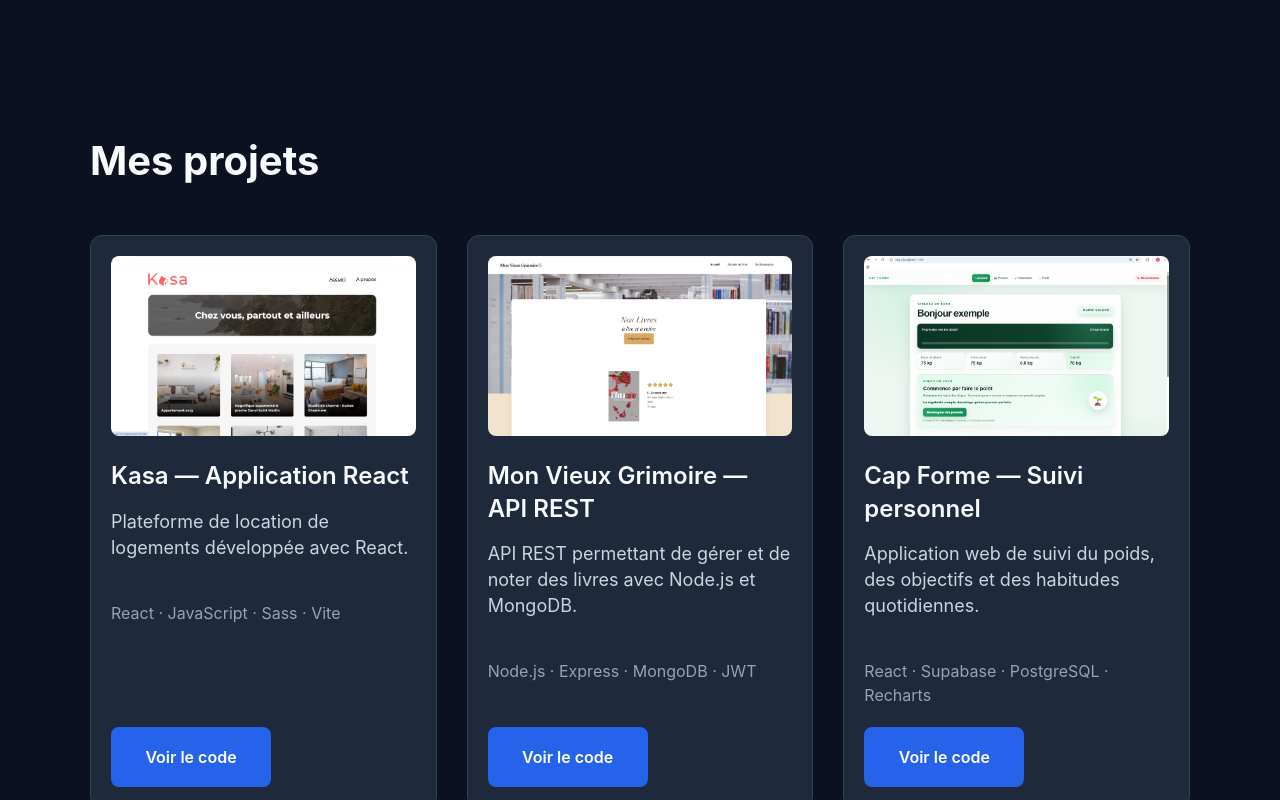
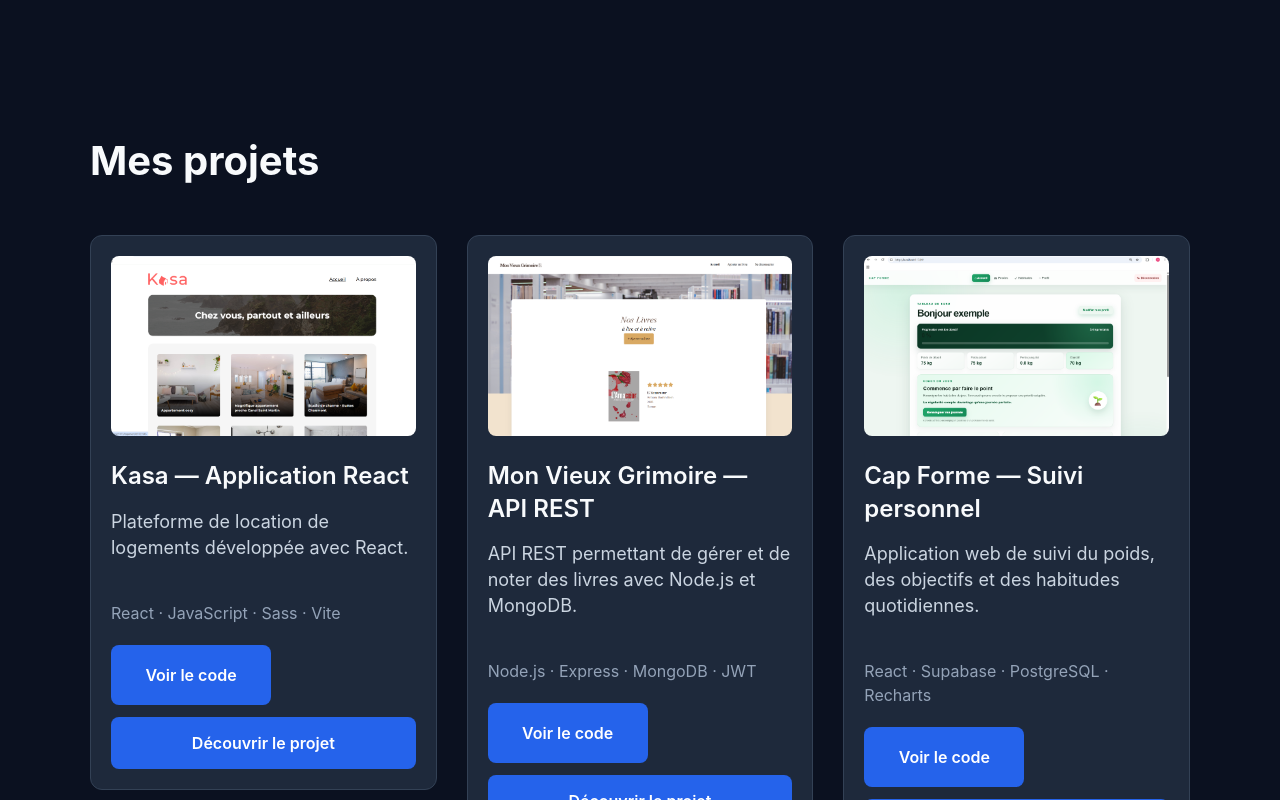
Before and after one commit to gregorylaporte1810-gif/portfolio-gregory, a React (Vite) app: page / in a window 1280 px wide. Shown: the part 1160-1960 px from the top of the page. Built offline with nearby package versions, Linux system fonts and the light colour scheme.

Commit message:
feat: add detailed project presentations

```diff
--- a/src/App.css
+++ b/src/App.css
@@ -181,7 +181,7 @@ main > p {
 .projets {
   display: grid;
   grid-template-columns: repeat(3, minmax(0, 1fr));
-  align-items: stretch;
+  align-items: start;
   gap: 30px;
   margin-top: 160px;
 }
@@ -546,3 +546,36 @@ a.bouton-code:hover {
     transform: none;
   }
 }
+
+
+/* Bouton Découvrir le projet */
+
+.carte-projet .bouton-details {
+  width: 100%;
+  min-height: 52px;
+  margin-top: 12px;
+  align-self: stretch;
+}
+
+/* Informations détaillées du projet */
+
+.details-projet {
+  width: 100%;
+  margin-top: 24px;
+  padding-top: 20px;
+  border-top: 1px solid #38BDF8;
+}
+
+.details-projet h4 {
+  margin: 20px 0 10px;
+  color: #38BDF8;
+  font-size: 18px;
+  font-weight: 600;
+}
+
+.details-projet p {
+  margin: 0 0 18px;
+  color: #CBD5E1;
+  font-size: 16px;
+  line-height: 1.6;
+}
--- a/src/App.jsx
+++ b/src/App.jsx
@@ -61,6 +61,7 @@ function App() {
           <h2>Mes projets</h2>
 
 
+
       {projects.map((project) => (
         <ProjectCard
           key={project.id}
@@ -69,9 +70,15 @@ function App() {
           title={project.title}
           description={project.description}
           technologies={project.technologies}
+          context={project.context}
+          objectives={project.objectives}
+          skills={project.skills}
+          results={project.results}
+          improvements={project.improvements}
           githubUrl={project.githubUrl}
         />
       ))}
+
 
 
       </section>
--- a/src/components/ProjectCard.jsx
+++ b/src/components/ProjectCard.jsx
@@ -1,3 +1,5 @@
+
+import { useId, useState } from 'react';
 
 function ProjectCard({
   image,
@@ -5,8 +7,18 @@ function ProjectCard({
   title,
   description,
   technologies,
+  context,
+  objectives,
+  skills,
+  results,
+  improvements,
   githubUrl,
 }) {
+  const [detailsOpen, setDetailsOpen] = useState(false);
+  const detailsId = useId();
+
+  const hasDetails = Boolean(context);
+
   return (
     <div className="carte-projet">
       <img
@@ -31,6 +43,44 @@ function ProjectCard({
       >
         Voir le code
       </a>
+
+      {hasDetails && (
+        <>
+          <button
+            type="button"
+            className="bouton-code bouton-details"
+            aria-expanded={detailsOpen}
+            aria-controls={detailsId}
+            onClick={() => setDetailsOpen(!detailsOpen)}
+          >
+            {detailsOpen ? 'Masquer les détails' : 'Découvrir le projet'}
+          </button>
+
+          <div
+            id={detailsId}
+            className="details-projet"
+            hidden={!detailsOpen}
+          >
+            <h4>Contexte</h4>
+            <p>{context}</p>
+
+            <h4>Objectifs</h4>
+            <p>{objectives}</p>
+
+            <h4>Stack technique</h4>
+            <p>{technologies}</p>
+
+            <h4>Compétences développées</h4>
+            <p>{skills}</p>
+
+            <h4>Résultats</h4>
+            <p>{results}</p>
+
+            <h4>Perspectives d'amélioration</h4>
+            <p>{improvements}</p>
+          </div>
+        </>
+      )}
     </div>
   );
 }
--- a/src/data/projects.js
+++ b/src/data/projects.js
@@ -8,6 +8,22 @@ export const projects = [
     description:
       'Plateforme de location de logements développée avec React.',
     technologies: 'React · JavaScript · Sass · Vite',
+
+        context:
+        "Projet réalisé dans le cadre de ma formation en développement web chez OpenClassrooms.",
+
+        objectives:
+        "Développer une application de location de logements avec React, en respectant une architecture en composants réutilisables.",
+
+        skills:
+        "Création de composants React, navigation avec React Router, intégration avec Sass et conception responsive.",
+
+        results:
+        "Application comprenant une page d'accueil, des fiches de logements, un diaporama, des sections dépliables et une page d'erreur.",
+
+        improvements:
+        "Renforcer les tests automatisés et continuer à améliorer l'accessibilité de l'application.",
+
     githubUrl:
       'https://github.com/gregorylaporte1810-gif/kasa',
   },
@@ -19,6 +35,22 @@ export const projects = [
     description:
       'API REST permettant de gérer et de noter des livres avec Node.js et MongoDB.',
     technologies: 'Node.js · Express · MongoDB · JWT',
+
+context:
+  "Projet réalisé dans le cadre de ma formation Développeur Web chez OpenClassrooms, consacré au développement d'une API REST de notation de livres.",
+
+objectives:
+  "Développer le back-end d'une application de gestion de livres avec authentification, base de données et opérations CRUD.",
+
+skills:
+  "Développement avec Node.js et Express, utilisation de MongoDB et Mongoose, authentification JWT, validation des données avec Joi et optimisation des images avec Sharp.",
+
+results:
+  "API permettant de créer un compte, se connecter, consulter, ajouter, modifier, supprimer et noter des livres, ainsi que récupérer les trois livres les mieux notés.",
+
+improvements:
+  "Ajouter des tests automatisés, renforcer la gestion des secrets et améliorer la documentation des routes API.",
+
     githubUrl:
       'https://github.com/gregorylaporte1810-gif/mon-vieux-grimoire',
   },
@@ -30,6 +62,22 @@ export const projects = [
     description:
       'Application web de suivi du poids, des objectifs et des habitudes quotidiennes.',
     technologies: 'React · Supabase · PostgreSQL · Recharts',
+
+context:
+  "Projet personnel développé pour accompagner les utilisateurs dans le suivi de leur poids, de leurs objectifs et de leurs habitudes quotidiennes.",
+
+objectives:
+  "Créer une application web permettant à chaque utilisateur de suivre sa progression, d'enregistrer ses pesées et de développer de meilleures habitudes.",
+
+skills:
+  "Développement avec React, gestion de l'authentification avec Supabase, utilisation de PostgreSQL, sécurisation des données avec les politiques RLS et création de graphiques avec Recharts.",
+
+results:
+  "Application proposant un espace personnel, un tableau de bord, un suivi des pesées, un graphique d'évolution du poids et un suivi quotidien des habitudes.",
+
+improvements:
+  "Ajouter davantage de statistiques, améliorer la personnalisation des conseils et développer de nouvelles fonctionnalités pour accompagner la progression des utilisateurs.",
+
     githubUrl:
       'https://github.com/gregorylaporte1810-gif/cap-forme',
   },
```
Lines whose indentation alone changed are shown as unchanged.
